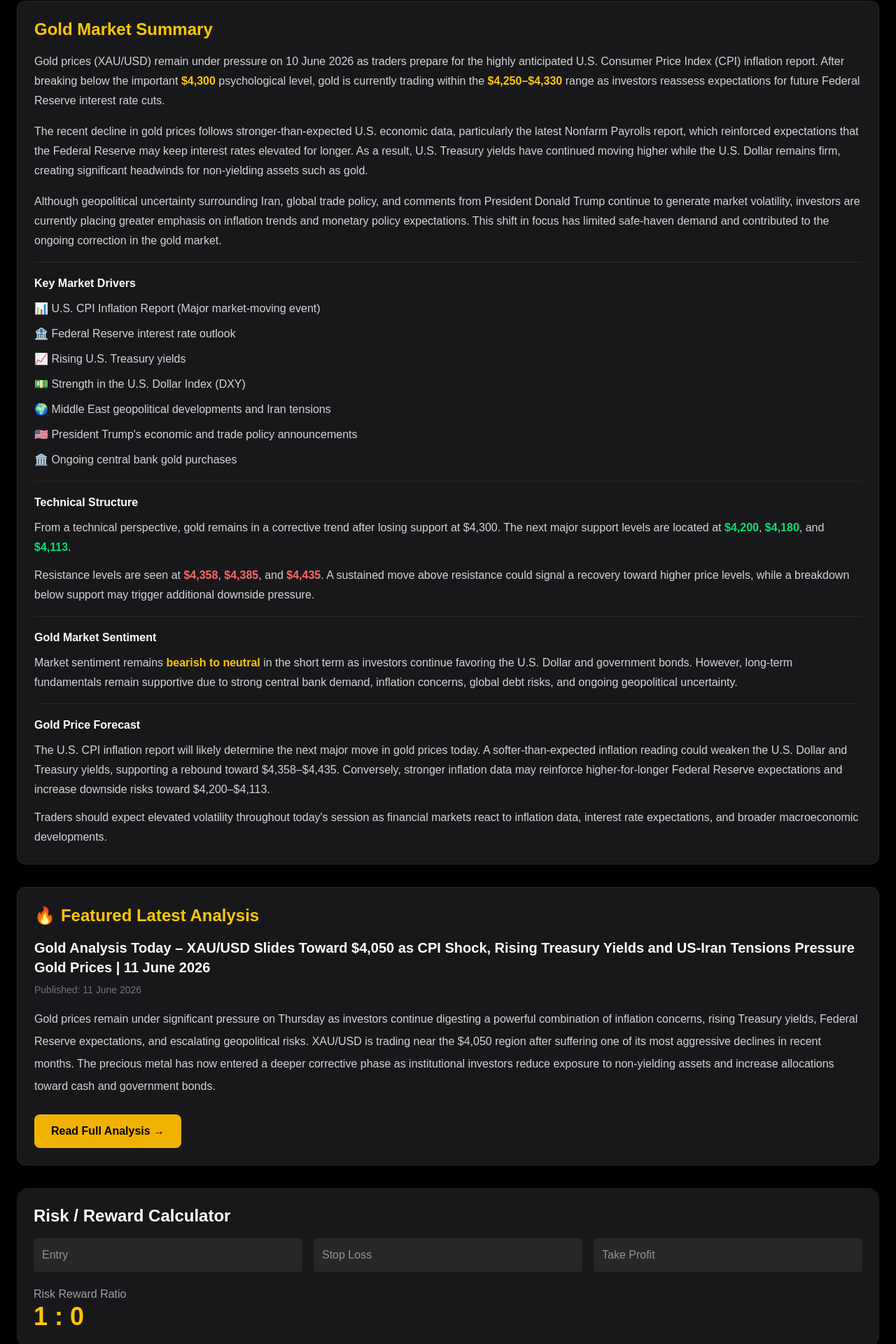
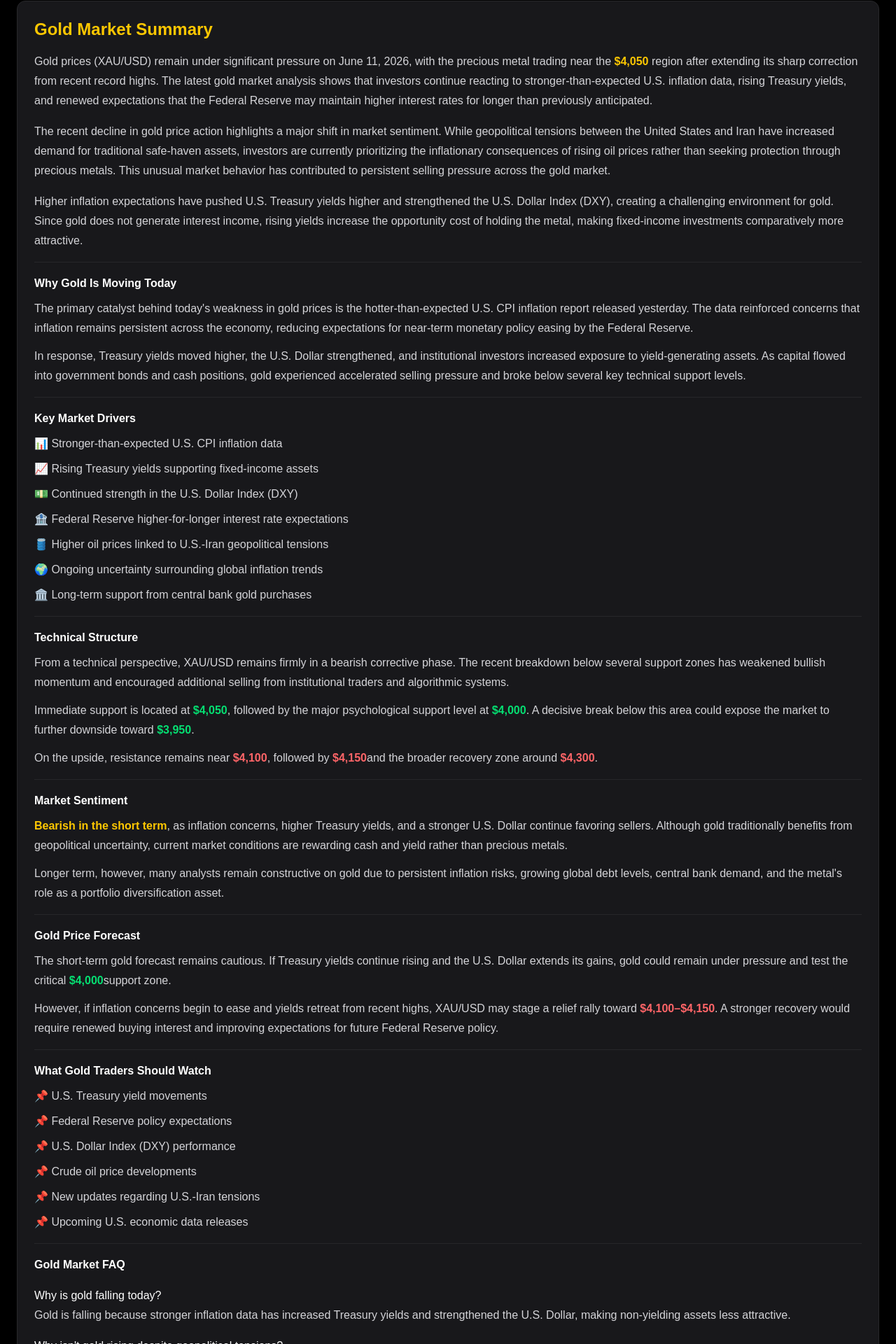
Before and after one commit to CSOoi1181/gold-trader-hub, a Next.js app: page / in a window 1280 px wide. Shown: the part 1019-2939 px from the top of the page at 70% size. Built offline with nearby package versions, Linux system fonts and the light colour scheme.

Commit message:
Update homepage's market summary 11 June 2026

```diff
--- a/app/components/MarketSummary.tsx
+++ b/app/components/MarketSummary.tsx
@@ -9,33 +9,53 @@ export default function MarketSummary() {
       <div className="space-y-4 text-zinc-300 leading-7">
 
         <p>
-          Gold prices (XAU/USD) remain under pressure on 10 June 2026 as traders
-          prepare for the highly anticipated U.S. Consumer Price Index (CPI)
-          inflation report. After breaking below the important
-          <span className="text-yellow-400 font-semibold"> $4,300 </span>
-          psychological level, gold is currently trading within the
-          <span className="text-yellow-400 font-semibold"> $4,250–$4,330 </span>
-          range as investors reassess expectations for future Federal Reserve
-          interest rate cuts.
+          Gold prices (XAU/USD) remain under significant pressure on June 11, 2026,
+          with the precious metal trading near the
+          <span className="text-yellow-400 font-semibold"> $4,050</span> region after
+          extending its sharp correction from recent record highs. The latest gold market
+          analysis shows that investors continue reacting to stronger-than-expected U.S.
+          inflation data, rising Treasury yields, and renewed expectations that the Federal
+          Reserve may maintain higher interest rates for longer than previously anticipated.
         </p>
 
         <p>
-          The recent decline in gold prices follows stronger-than-expected U.S.
-          economic data, particularly the latest Nonfarm Payrolls report, which
-          reinforced expectations that the Federal Reserve may keep interest rates
-          elevated for longer. As a result, U.S. Treasury yields have continued
-          moving higher while the U.S. Dollar remains firm, creating significant
-          headwinds for non-yielding assets such as gold.
+          The recent decline in gold price action highlights a major shift in market
+          sentiment. While geopolitical tensions between the United States and Iran have
+          increased demand for traditional safe-haven assets, investors are currently
+          prioritizing the inflationary consequences of rising oil prices rather than
+          seeking protection through precious metals. This unusual market behavior has
+          contributed to persistent selling pressure across the gold market.
         </p>
 
         <p>
-          Although geopolitical uncertainty surrounding Iran, global trade policy,
-          and comments from President Donald Trump continue to generate market
-          volatility, investors are currently placing greater emphasis on inflation
-          trends and monetary policy expectations. This shift in focus has limited
-          safe-haven demand and contributed to the ongoing correction in the gold
-          market.
+          Higher inflation expectations have pushed U.S. Treasury yields higher and
+          strengthened the U.S. Dollar Index (DXY), creating a challenging environment
+          for gold. Since gold does not generate interest income, rising yields increase
+          the opportunity cost of holding the metal, making fixed-income investments
+          comparatively more attractive.
         </p>
+
+        <div className="border-t border-zinc-800 pt-4">
+
+          <h3 className="font-semibold text-white mb-2">
+            Why Gold Is Moving Today
+          </h3>
+
+          <p>
+            The primary catalyst behind today's weakness in gold prices is the hotter-than-expected
+            U.S. CPI inflation report released yesterday. The data reinforced concerns that
+            inflation remains persistent across the economy, reducing expectations for near-term
+            monetary policy easing by the Federal Reserve.
+          </p>
+
+          <p className="mt-3">
+            In response, Treasury yields moved higher, the U.S. Dollar strengthened,
+            and institutional investors increased exposure to yield-generating assets.
+            As capital flowed into government bonds and cash positions, gold experienced
+            accelerated selling pressure and broke below several key technical support levels.
+          </p>
+
+        </div>
 
         <div className="border-t border-zinc-800 pt-4">
 
@@ -44,13 +64,13 @@ export default function MarketSummary() {
           </h3>
 
           <ul className="space-y-2">
-            <li>📊 U.S. CPI Inflation Report (Major market-moving event)</li>
-            <li>🏦 Federal Reserve interest rate outlook</li>
-            <li>📈 Rising U.S. Treasury yields</li>
-            <li>💵 Strength in the U.S. Dollar Index (DXY)</li>
-            <li>🌍 Middle East geopolitical developments and Iran tensions</li>
-            <li>🇺🇸 President Trump's economic and trade policy announcements</li>
-            <li>🏛️ Ongoing central bank gold purchases</li>
+            <li>📊 Stronger-than-expected U.S. CPI inflation data</li>
+            <li>📈 Rising Treasury yields supporting fixed-income assets</li>
+            <li>💵 Continued strength in the U.S. Dollar Index (DXY)</li>
+            <li>🏦 Federal Reserve higher-for-longer interest rate expectations</li>
+            <li>🛢️ Higher oil prices linked to U.S.-Iran geopolitical tensions</li>
+            <li>🌍 Ongoing uncertainty surrounding global inflation trends</li>
+            <li>🏛️ Long-term support from central bank gold purchases</li>
           </ul>
 
         </div>
@@ -62,23 +82,29 @@ export default function MarketSummary() {
           </h3>
 
           <p>
-            From a technical perspective, gold remains in a corrective trend after
-            losing support at $4,300. The next major support levels are located at
-            <span className="text-green-400 font-semibold"> $4,200</span>,
-            <span className="text-green-400 font-semibold"> $4,180</span>,
-            and
-            <span className="text-green-400 font-semibold"> $4,113</span>.
+            From a technical perspective, XAU/USD remains firmly in a bearish corrective
+            phase. The recent breakdown below several support zones has weakened bullish
+            momentum and encouraged additional selling from institutional traders and
+            algorithmic systems.
           </p>
 
           <p className="mt-3">
-            Resistance levels are seen at
-            <span className="text-red-400 font-semibold"> $4,358</span>,
-            <span className="text-red-400 font-semibold"> $4,385</span>,
-            and
-            <span className="text-red-400 font-semibold"> $4,435</span>.
-            A sustained move above resistance could signal a recovery toward
-            higher price levels, while a breakdown below support may trigger
-            additional downside pressure.
+            Immediate support is located at
+            <span className="text-green-400 font-semibold"> $4,050</span>,
+            followed by the major psychological support level at
+            <span className="text-green-400 font-semibold"> $4,000</span>.
+            A decisive break below this area could expose the market to further downside
+            toward
+            <span className="text-green-400 font-semibold"> $3,950</span>.
+          </p>
+
+          <p className="mt-3">
+            On the upside, resistance remains near
+            <span className="text-red-400 font-semibold"> $4,100</span>,
+            followed by
+            <span className="text-red-400 font-semibold"> $4,150</span>
+            and the broader recovery zone around
+            <span className="text-red-400 font-semibold"> $4,300</span>.
           </p>
 
         </div>
@@ -86,18 +112,23 @@ export default function MarketSummary() {
         <div className="border-t border-zinc-800 pt-4">
 
           <h3 className="font-semibold text-white mb-2">
-            Gold Market Sentiment
+            Market Sentiment
           </h3>
 
           <p>
-            Market sentiment remains
             <span className="text-yellow-400 font-semibold">
-              {" "}bearish to neutral
+              Bearish in the short term
             </span>
-            {" "}in the short term as investors continue favoring the U.S. Dollar
-            and government bonds. However, long-term fundamentals remain supportive
-            due to strong central bank demand, inflation concerns, global debt
-            risks, and ongoing geopolitical uncertainty.
+            , as inflation concerns, higher Treasury yields, and a stronger U.S. Dollar
+            continue favoring sellers. Although gold traditionally benefits from geopolitical
+            uncertainty, current market conditions are rewarding cash and yield rather than
+            precious metals.
+          </p>
+
+          <p className="mt-3">
+            Longer term, however, many analysts remain constructive on gold due to
+            persistent inflation risks, growing global debt levels, central bank demand,
+            and the metal's role as a portfolio diversification asset.
           </p>
 
         </div>
@@ -109,19 +140,99 @@ export default function MarketSummary() {
           </h3>
 
           <p>
-            The U.S. CPI inflation report will likely determine the next major move
-            in gold prices today. A softer-than-expected inflation reading could
-            weaken the U.S. Dollar and Treasury yields, supporting a rebound toward
-            $4,358–$4,435. Conversely, stronger inflation data may reinforce
-            higher-for-longer Federal Reserve expectations and increase downside
-            risks toward $4,200–$4,113.
+            The short-term gold forecast remains cautious. If Treasury yields continue
+            rising and the U.S. Dollar extends its gains, gold could remain under pressure
+            and test the critical
+            <span className="text-green-400 font-semibold"> $4,000</span>
+            support zone.
           </p>
 
           <p className="mt-3">
-            Traders should expect elevated volatility throughout today's session as
-            financial markets react to inflation data, interest rate expectations,
-            and broader macroeconomic developments.
+            However, if inflation concerns begin to ease and yields retreat from recent
+            highs, XAU/USD may stage a relief rally toward
+            <span className="text-red-400 font-semibold"> $4,100–$4,150</span>.
+            A stronger recovery would require renewed buying interest and improving
+            expectations for future Federal Reserve policy.
           </p>
+
+        </div>
+
+        <div className="border-t border-zinc-800 pt-4">
+
+          <h3 className="font-semibold text-white mb-2">
+            What Gold Traders Should Watch
+          </h3>
+
+          <ul className="space-y-2">
+            <li>📌 U.S. Treasury yield movements</li>
+            <li>📌 Federal Reserve policy expectations</li>
+            <li>📌 U.S. Dollar Index (DXY) performance</li>
+            <li>📌 Crude oil price developments</li>
+            <li>📌 New updates regarding U.S.-Iran tensions</li>
+            <li>📌 Upcoming U.S. economic data releases</li>
+          </ul>
+
+        </div>
+
+        <div className="border-t border-zinc-800 pt-4">
+
+          <h3 className="font-semibold text-white mb-4">
+            Gold Market FAQ
+          </h3>
+
+          <div className="space-y-4">
+
+            <div>
+              <h4 className="text-white font-medium">
+                Why is gold falling today?
+              </h4>
+              <p>
+                Gold is falling because stronger inflation data has increased Treasury
+                yields and strengthened the U.S. Dollar, making non-yielding assets less attractive.
+              </p>
+            </div>
+
+            <div>
+              <h4 className="text-white font-medium">
+                Why isn't gold rising despite geopolitical tensions?
+              </h4>
+              <p>
+                Investors are currently focused on the inflationary impact of higher oil
+                prices rather than traditional safe-haven demand, creating pressure on gold prices.
+              </p>
+            </div>
+
+            <div>
+              <h4 className="text-white font-medium">
+                What is the most important support level for gold?
+              </h4>
+              <p>
+                The $4,000 psychological support level is currently one of the most
+                important price zones being monitored by traders and institutions.
+              </p>
+            </div>
+
+            <div>
+              <h4 className="text-white font-medium">
+                Will gold recover this month?
+              </h4>
+              <p>
+                A recovery remains possible if inflation pressures ease, Treasury yields
+                decline, and the U.S. Dollar weakens. However, current momentum still favors sellers.
+              </p>
+            </div>
+
+            <div>
+              <h4 className="text-white font-medium">
+                Is gold still bullish long term?
+              </h4>
+              <p>
+                Many analysts continue to maintain a positive long-term outlook due to
+                central bank demand, inflation risks, geopolitical uncertainty, and portfolio diversification benefits.
+              </p>
+            </div>
+
+          </div>
 
         </div>
 
```
